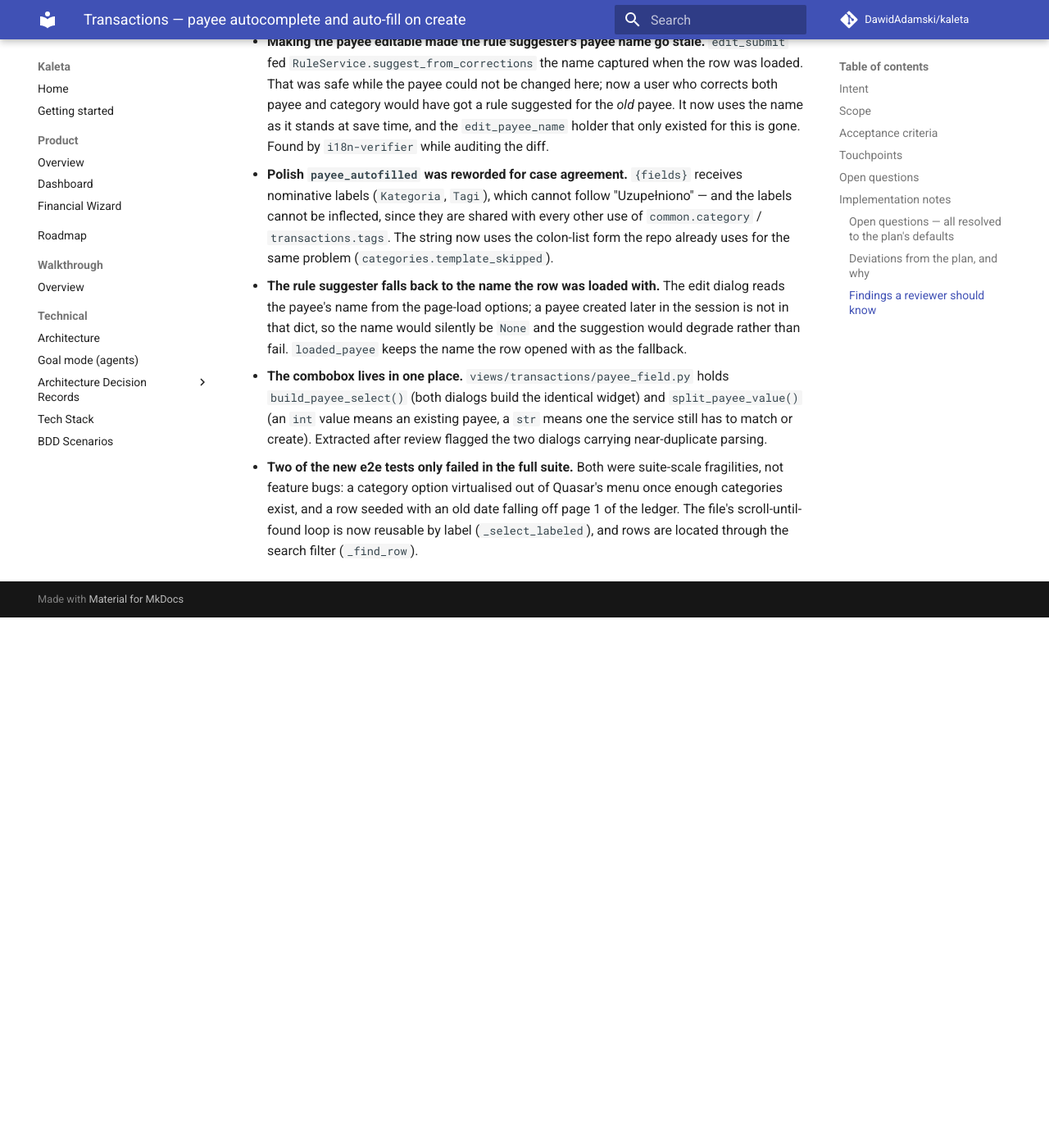
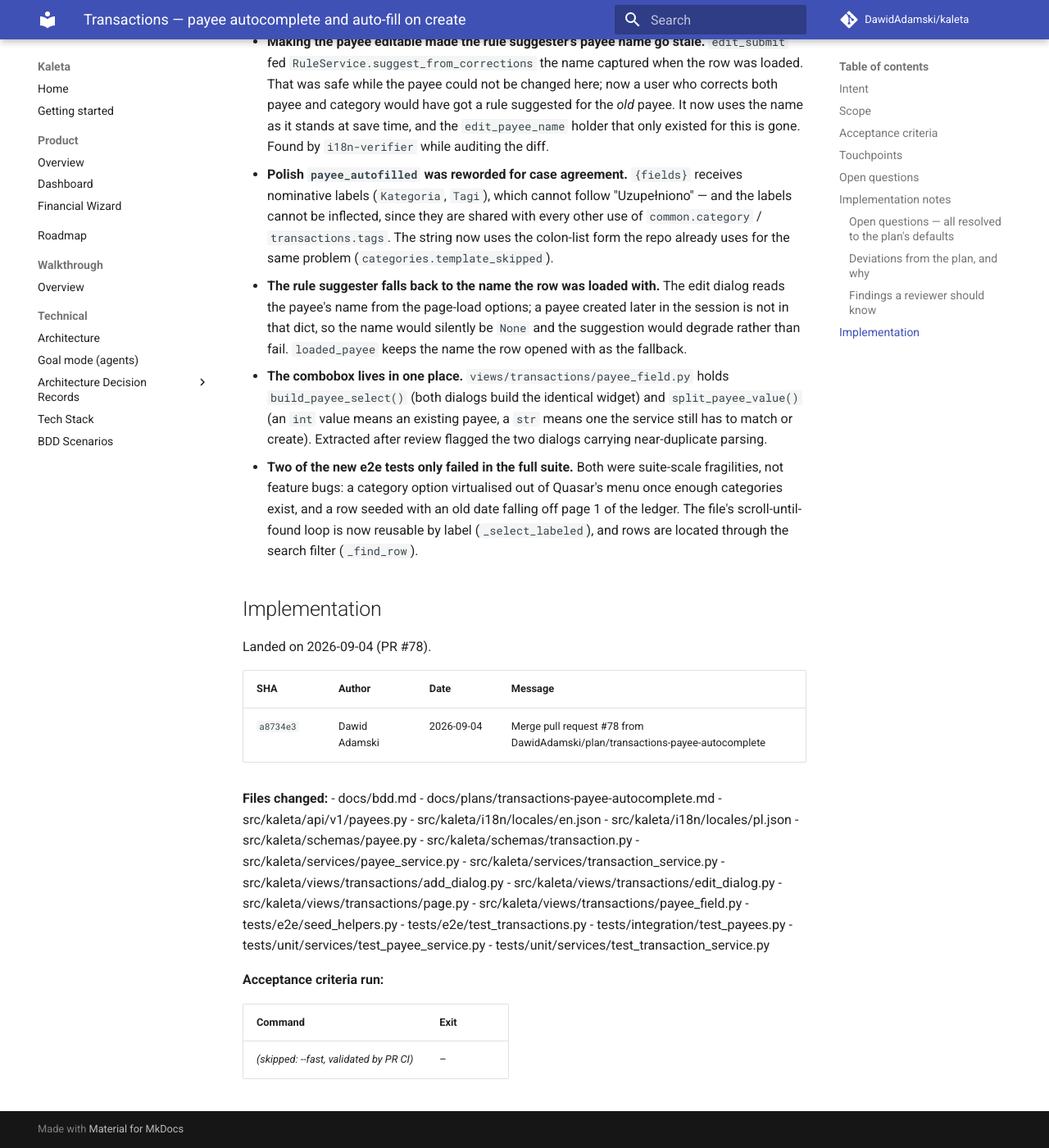
Before and after one commit to DawidAdamski/kaleta, an MkDocs documentation site: the page built from docs/plans/archive/transactions-payee-autocomplete.md, in a window 1280 px wide and 1400 px high, scrolled down 5245 px. Shown: the whole window at 82% size. Built offline with MkDocs 1.6.1 and Material for MkDocs 9.7.7, drawn with Linux system fonts in a browser that asks for light colours; comment, search, counter and statistics services are not loaded; before the commit the page ends 5998 px from its top, so only the background shows below that.

Commit message:
docs(plans): archive transactions-payee-autocomplete (#78)

```diff
--- a/docs/plans/transactions-payee-autocomplete.md
+++ b/docs/plans/archive/transactions-payee-autocomplete.md
@@ -3,8 +3,9 @@ plan_id: transactions-payee-autocomplete
 title: Transactions — payee autocomplete and auto-fill on create
 area: transactions
 effort: medium
-roadmap_ref: ../roadmap.md#transactions
-status: in-progress
+roadmap_ref: ../../roadmap.md#transactions
+status: archived
+archived_at: 2026-09-04
 ---
 
 # Transactions — payee autocomplete and auto-fill on create
@@ -253,3 +254,37 @@ Out of scope:
   date falling off page 1 of the ledger. The file's scroll-until-found loop is
   now reusable by label (`_select_labeled`), and rows are located through the
   search filter (`_find_row`).
+
+## Implementation
+
+Landed on 2026-09-04 (PR #78).
+
+| SHA | Author | Date | Message |
+|---|---|---|---|
+| `a8734e3` | Dawid Adamski | 2026-09-04 | Merge pull request #78 from DawidAdamski/plan/transactions-payee-autocomplete |
+
+**Files changed:**
+- docs/bdd.md
+- docs/plans/transactions-payee-autocomplete.md
+- src/kaleta/api/v1/payees.py
+- src/kaleta/i18n/locales/en.json
+- src/kaleta/i18n/locales/pl.json
+- src/kaleta/schemas/payee.py
+- src/kaleta/schemas/transaction.py
+- src/kaleta/services/payee_service.py
+- src/kaleta/services/transaction_service.py
+- src/kaleta/views/transactions/add_dialog.py
+- src/kaleta/views/transactions/edit_dialog.py
+- src/kaleta/views/transactions/page.py
+- src/kaleta/views/transactions/payee_field.py
+- tests/e2e/seed_helpers.py
+- tests/e2e/test_transactions.py
+- tests/integration/test_payees.py
+- tests/unit/services/test_payee_service.py
+- tests/unit/services/test_transaction_service.py
+
+**Acceptance criteria run:**
+
+| Command | Exit |
+|---|---|
+| _(skipped: --fast, validated by PR CI)_ | – |
```
Also changed, not shown: docs/plans/README.md (+1 -1 lines).
